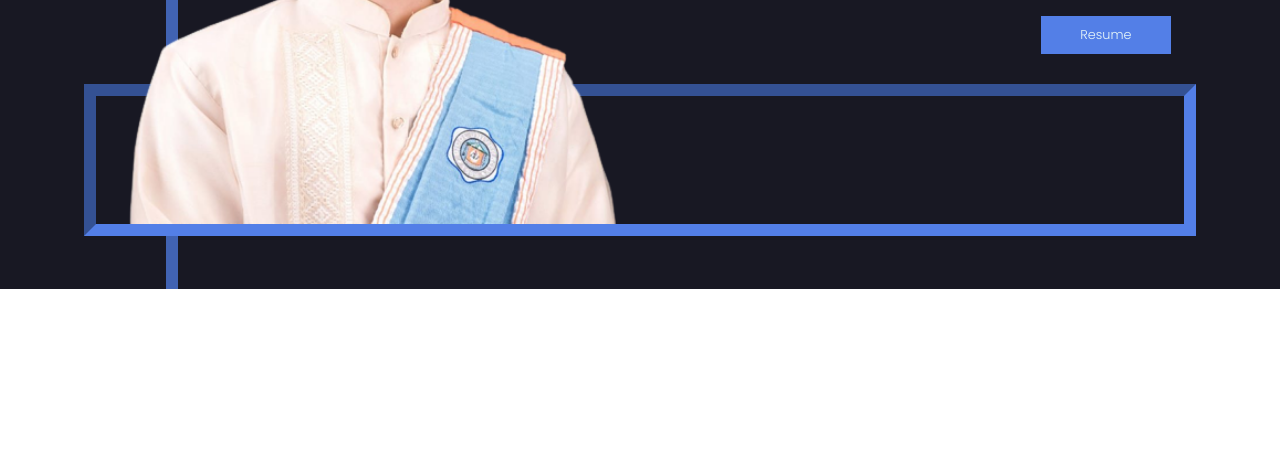
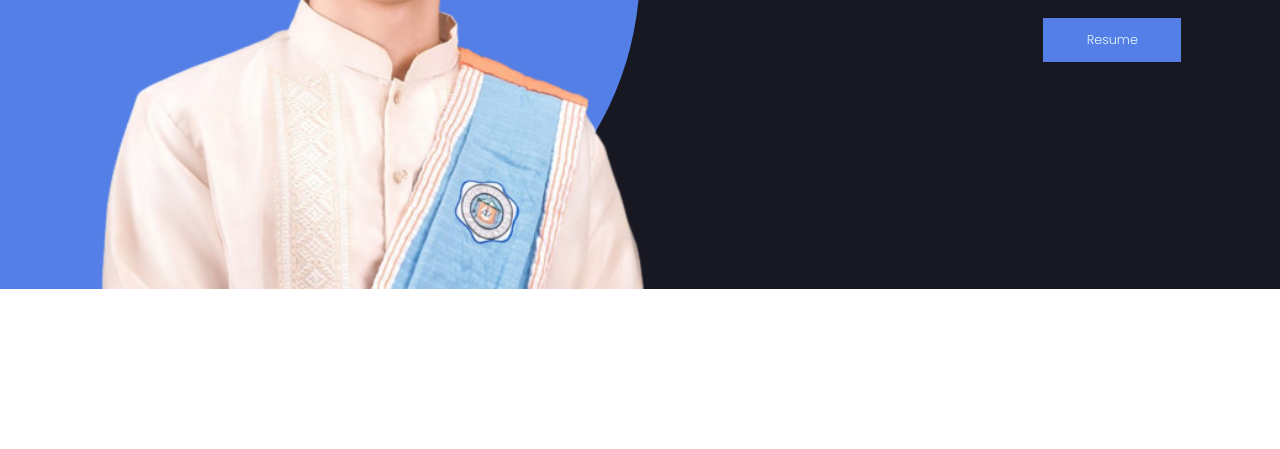
Before and after one commit to patsypatsyyy/my-portfolio, a plain HTML site: page index.html in a window 1280 px wide. Shown: the part 351-800 px from the top of the page. Drawn offline with Linux system fonts and the light colour scheme.

Commit message:
Design edits

```diff
--- a/index.html
+++ b/index.html
@@ -31,11 +31,12 @@
 	<section id="home" class="home">
 		<div id="home_design_1"></div>
 		<div id="home_design_2"></div>
+		<div id="home_design_3"></div>
 		<div class="home_container">
 			<img class="home_container" src="elements/images/profile.png" alt="">
 			<div class="home_headings">
 				<h1>Adrian Aurel B. Patanao</h1>
-				<p>Lorem ipsum is a placeholder text commonly used to demonstrate the visual form of a document or a typeface without relying on meaningful content. Lorem ipsum may be used as a placeholder before final copy is available.</p>
+				<p>A recent graduate with a degree in Computer Engineering, fueled by a deep passion for web development. Eager to translate theoretical knowledge into practical skills, I am embarking on a journey to become a proficient web developer.</p>
 				<a href="https://drive.google.com/file/d/1BmZ58FbnHsUhXcWCFpf0EVFrXkpWg9nt/view?usp=drive_link" target="_blank"><button>Resume</button></a>
 			</div>
 		</div>
--- a/style.css
+++ b/style.css
@@ -45,72 +45,41 @@ body {
   width: 100%;
 }
 
-/* #home_design_1 {
-  border: 1vw solid #537FE7;
-  border-style: none solid solid none;
+#home_design_1 {
+  background-color: #537FE7;
+  border-top-right-radius: 100%;
+  border-bottom-right-radius: 100%;
+  overflow: hidden;
   position: absolute;
     top: 0;
-    left: 0%;
-  height: 39vw;
-  width: 45vw;
-  z-index: 1;
-}
-
-#home_design_2 {
-  border: 1vw solid #537FE7;
-  border-style: solid none none solid;
-  position: absolute;
-    right: 0;
-    bottom: 0%;
-  height: 35vw;
-  width: 85vw;
-  z-index: 1;
-} */
-
-#home_design_1 {
-  border: 1vw solid #4163b3;
-  border-style: none inset none none;
-  position: absolute;
-    top: 0;
-    left: 0%;
+    left: 0;
   height: 100%;
-  width: 13vw;
-}
-
-#home_design_2 {
-  border: 1vw solid #537FE7;
-  border-style: solid none none none;
-  position: absolute;
-    right: 0;
-    bottom: 0%;
-  height: 37vw;
-  width: 100%;
+  width: 50%;
 }
 
 div.home_container {
-  background-color: #181823;
-  border: 1vw inset #537FE7;
   height: 20%;
-  margin-top: 34%;
   margin-inline: auto;
-  position: relative;
+  position: absolute;
+    bottom: 0;
+    left: 5%;
   text-align: center;
-  width: 85%;
+  width: 90%;
 }
 
 img.home_container {
   position: absolute;
     bottom: 0;
     left: 0;
-  height: 43vw;
+  height: 48vw;
   z-index: 2;
 }
 
 .home_headings {
   position: absolute;
     bottom: 0;
-    right: 1vw;
-  height: 300%;
+    right: 3%;
+  height: 350%;
   width: 60%;
   text-align: right;
   z-index: 2;
```
